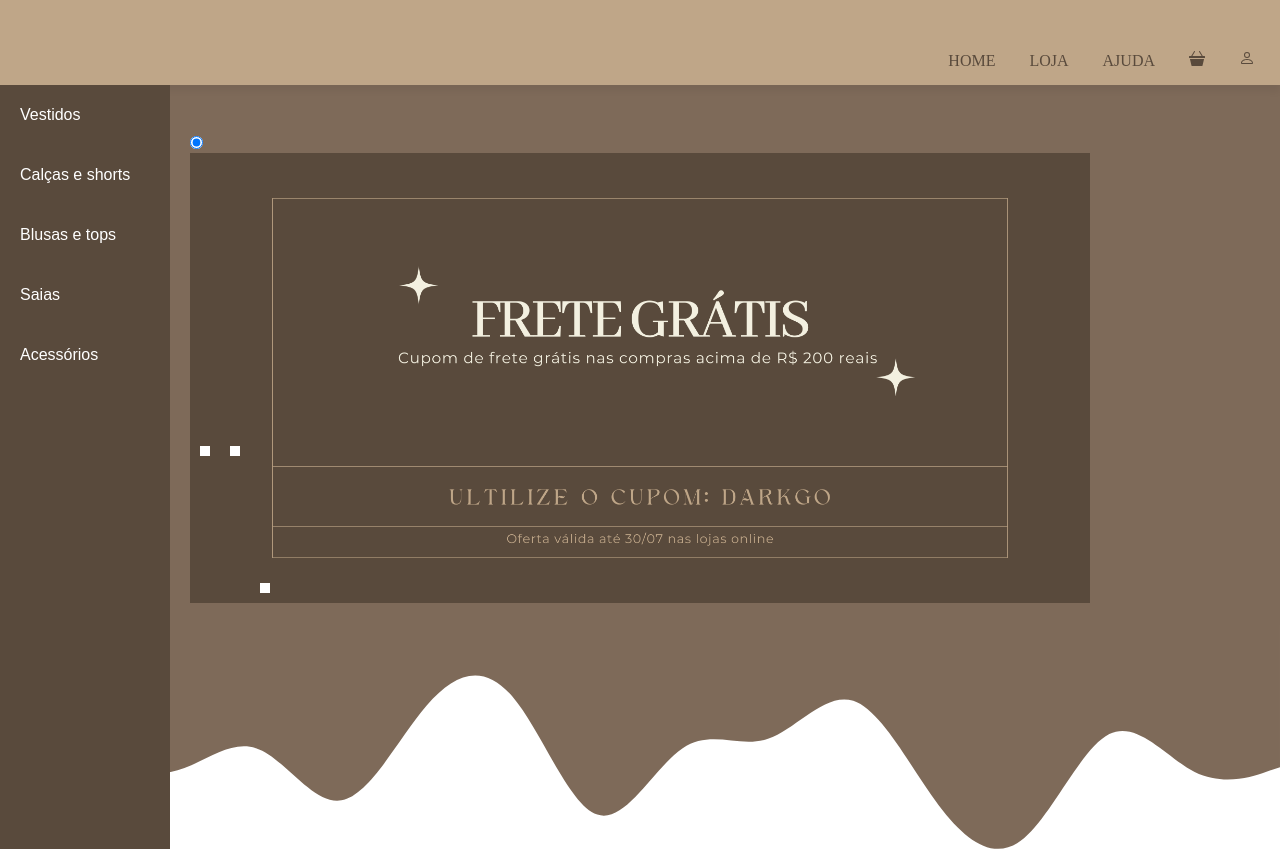
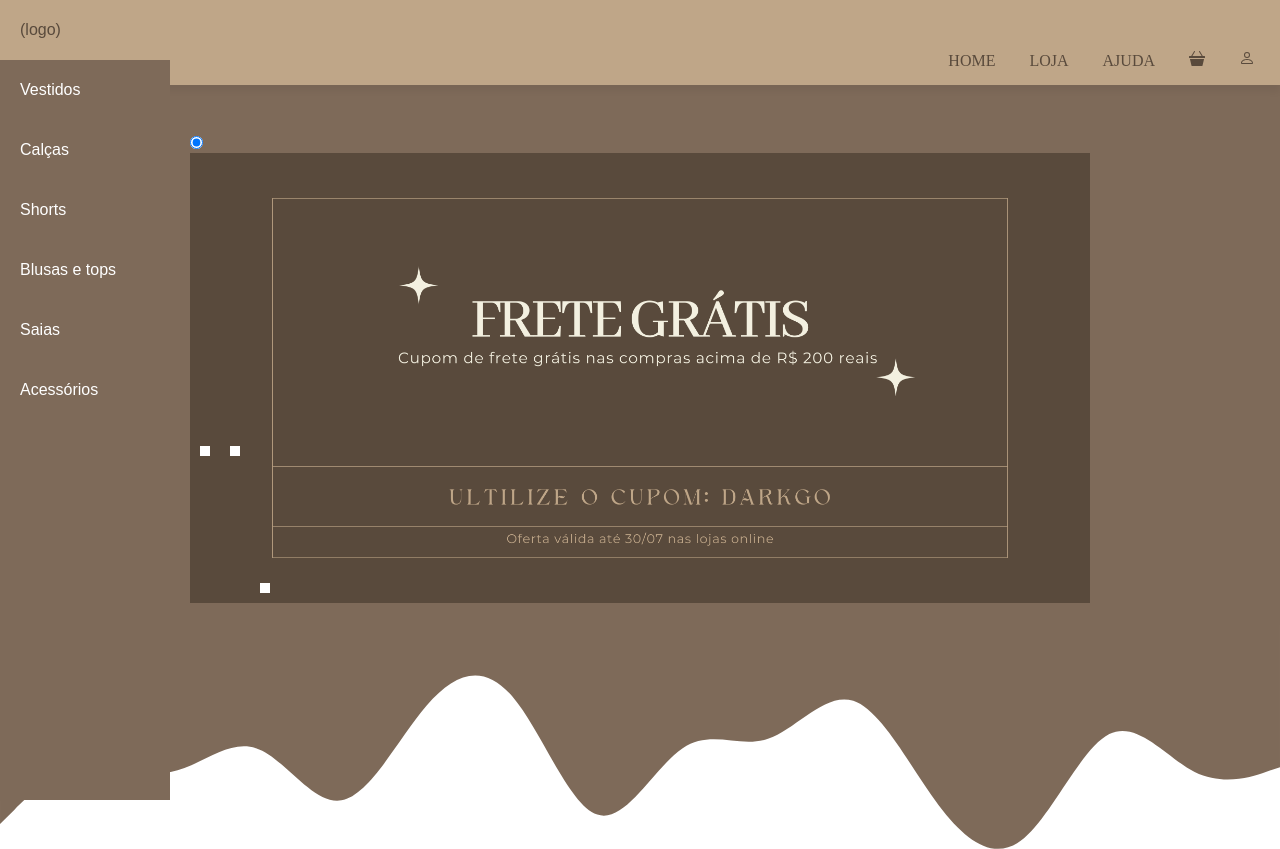
Before and after one commit to luizaalcm/dark-academy, a plain HTML site: page homeloja.html in a window 1280 px wide. Shown: the top 849 px of the page. Drawn offline with Linux system fonts and the light colour scheme.

Commit message:
atualizações

```diff
--- a/homeloja.html
+++ b/homeloja.html
@@ -9,6 +9,16 @@
 </head>
 <body>
     <header>
+        <div class="sidebar">
+            <a href="#">(logo)</a>
+        <a href="#">Vestidos</a>
+        <a href="#">Calças</a>
+        <a href="#">Shorts</a>
+        <a href="#">Blusas e tops</a>
+        <a href="#">Saias</a>
+        <a href="#">Acessórios</a>
+
+     </div>
              <nav>
                  <a href="index.html">HOME</a>
                  <a href="homeloja.html">LOJA</a>
@@ -22,14 +32,7 @@
              </nav>
 
      </header>
-     <div class="sidebar">
-        <a href="#">Vestidos</a>
-        <a href="#">Calças e shorts</a>
-        <a href="#">Blusas e tops</a>
-        <a href="#">Saias</a>
-        <a href="#">Acessórios</a>
 
-     </div>
 
                  <div class="slider">
                      <ul >
--- a/style/style-loja.css
+++ b/style/style-loja.css
@@ -54,7 +54,7 @@ div.sidebar{
     height: 100%;
 
     left: 0;
-    background-color: var(--cor4);
+    background-color: var(--cor5);
 }
 .sidebar > a{
     font-family: Arial, Helvetica, sans-serif;
@@ -65,6 +65,10 @@ div.sidebar{
     text-decoration: none;
     padding-left: 20px;
     box-sizing: border-box;
+}
+.sidebar a:hover{
+    background-color: var(--cor1);
+    color: var(--cor4);
 }
 
 div.slider{
```
Also changed, not shown: index.html (+1 -1 lines).
